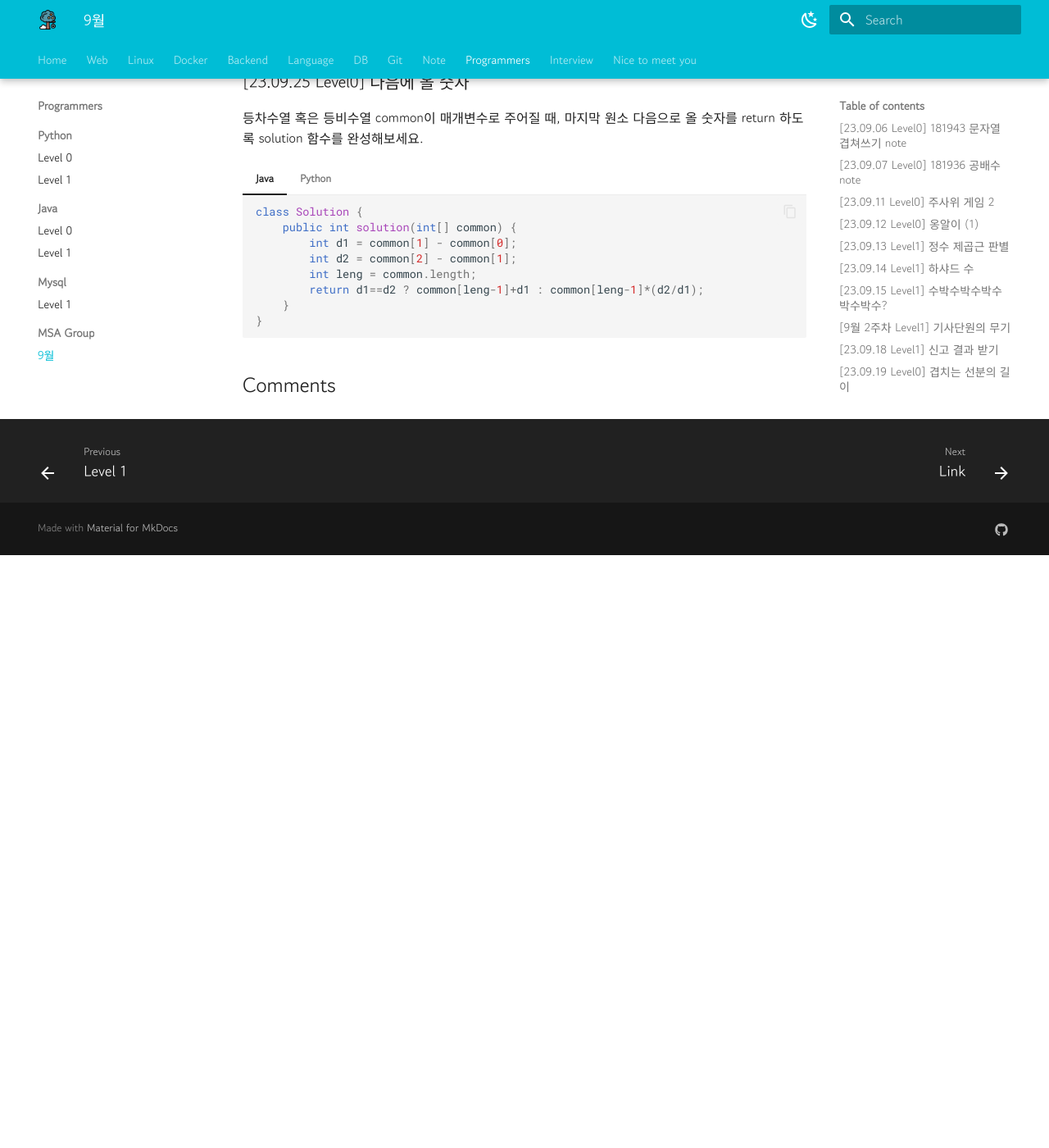
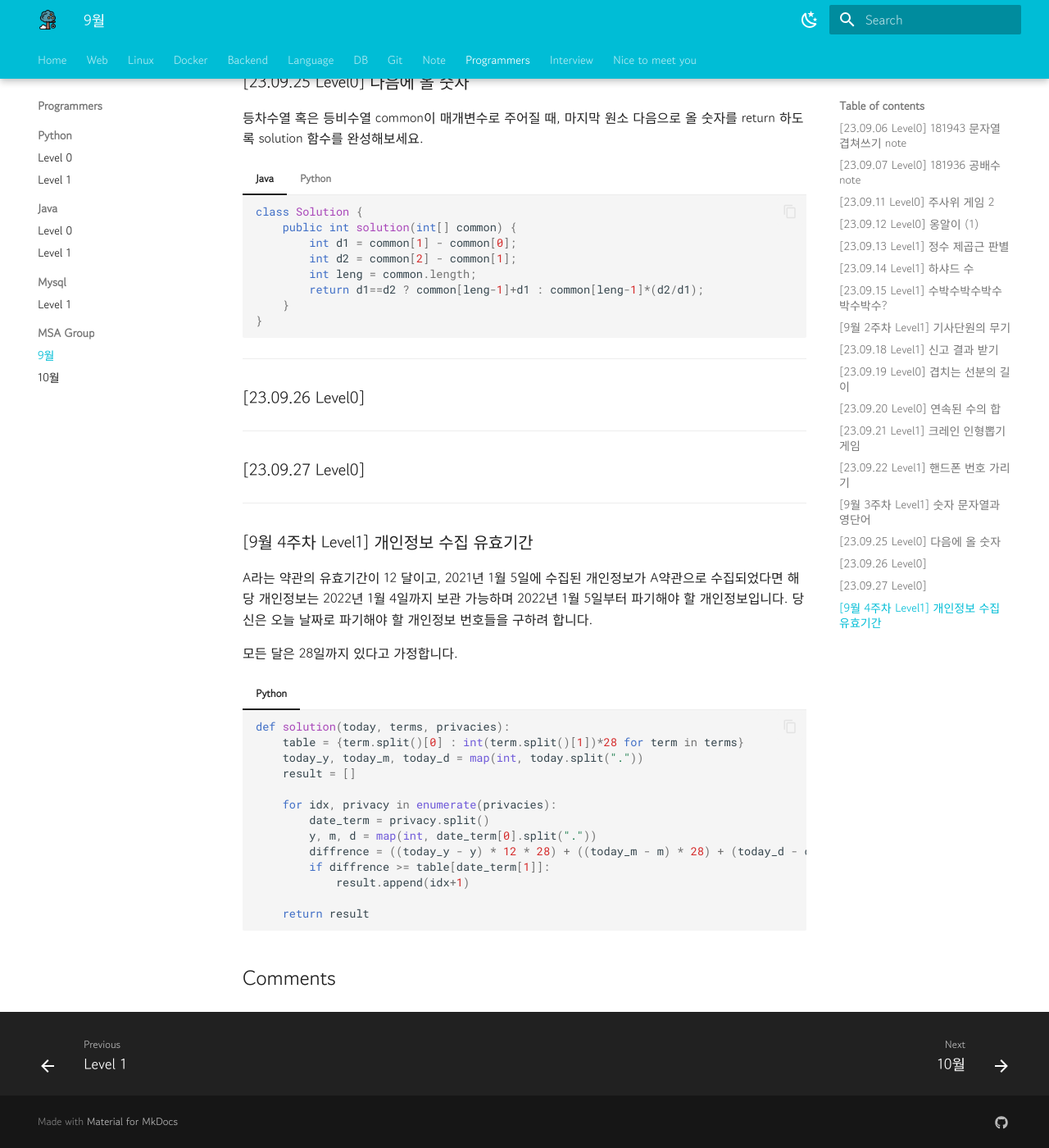
Before and after one commit to YSHeee/YSHeee.github.io, an MkDocs documentation site: the page built from docs/programmers/group/september.md, in a window 1280 px wide and 1400 px high, scrolled down 7476 px. Shown: the whole window at 82% size. Built offline with MkDocs 1.6.1 and Material for MkDocs 9.7.7, drawn with Linux system fonts in a browser that asks for light colours; comment, search, counter and statistics services are not loaded; before the commit the page ends 8153 px from its top, so only the background shows below that.

Commit message:
Add programmers - group

````diff
--- /dev/null
+++ b/docs/programmers/group/october.md
@@ -0,0 +1,4 @@
+---
+comments: true
+---
+# MSA-3기 코테 소그룹 공간 😃
--- a/docs/programmers/group/september.md
+++ b/docs/programmers/group/september.md
@@ -484,3 +484,39 @@ n이 양의 정수 x의 제곱이라면 x+1의 제곱을 리턴하고, n이 양
         d2 = common[2] - common[1]
         return common[-1] + d1 if d1 == d2 else common[-1] * (d2/d1)
     ```
+
+---
+### [23.09.26 Level0]
+
+
+
+
+
+---
+### [23.09.27 Level0]
+
+
+
+---
+### [9월 4주차 Level1] 개인정보 수집 유효기간
+A라는 약관의 유효기간이 12 달이고, 2021년 1월 5일에 수집된 개인정보가 A약관으로 수집되었다면 해당 개인정보는 2022년 1월 4일까지 보관 가능하며 2022년 1월 5일부터 파기해야 할 개인정보입니다.
+당신은 오늘 날짜로 파기해야 할 개인정보 번호들을 구하려 합니다.
+
+모든 달은 28일까지 있다고 가정합니다.
+
+=== "Python"
+    ``` python
+    def solution(today, terms, privacies):
+        table = {term.split()[0] : int(term.split()[1])*28 for term in terms}
+        today_y, today_m, today_d = map(int, today.split("."))
+        result = []
+
+        for idx, privacy in enumerate(privacies):
+            date_term = privacy.split()
+            y, m, d = map(int, date_term[0].split("."))
+            diffrence = ((today_y - y) * 12 * 28) + ((today_m - m) * 28) + (today_d - d)
+            if diffrence >= table[date_term[1]]:
+                result.append(idx+1)
+
+        return result
+    ```
--- a/mkdocs.yml
+++ b/mkdocs.yml
@@ -263,6 +263,7 @@ nav:
       - Level 1: programmers/mysql/level1.md
     - MSA Group:
       - 9월 : programmers/group/september.md
+      - 10월 : programmers/group/october.md
   - Interview:
     - Link: interview/link.md
     - SelfPR: interview/pr.md
````
